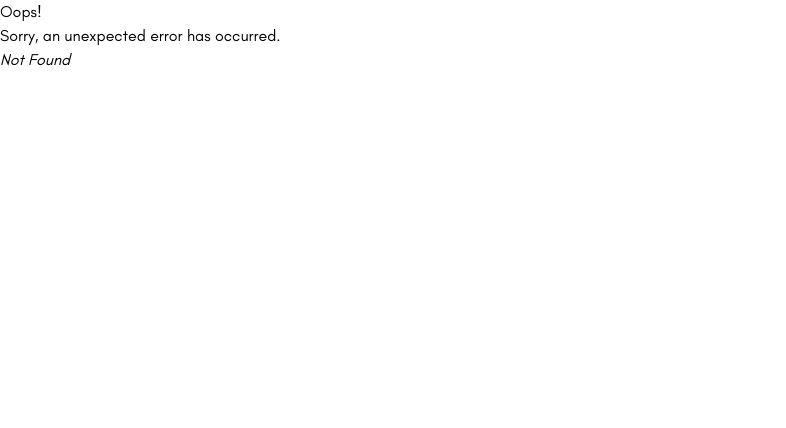
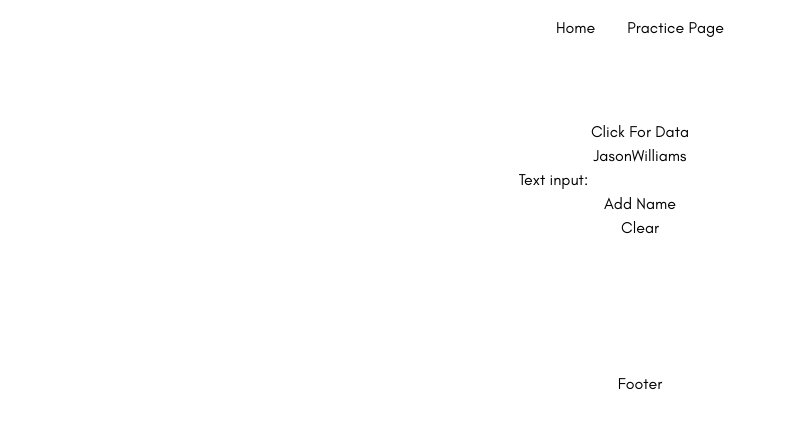
Before and after one commit to Jwill617Boston/StyledCompReact, a React (Create React App) app: page /practice in a window 1280 px wide. Before the commit this address had no page. Shown: the top 428 px of the page, without its empty margins (0-786 px from the left). Built offline with nearby package versions, Linux system fonts and the light colour scheme.

Commit message:
Router Data pass

```diff
--- a/src/components/navbar/NavbarComp.jsx
+++ b/src/components/navbar/NavbarComp.jsx
@@ -11,7 +11,7 @@ const NavbarComp = () => {
                   <Link to={`/`}>Home</Link>
                </Item>
                <Item>
-                  <Link to={`/practice_Page`}>Pratice Page</Link>
+                  <Link to={`/practice`}>Practice Page</Link>
                </Item>
             </NavWrapper>
          </ul>
--- a/src/index.js
+++ b/src/index.js
@@ -8,6 +8,7 @@ import HomePage from "./pages/HomePage";
 import PracticePage from "./pages/PracticePage";
 
 import "./index.css";
+import NewPage from "./pages/NewPage";
 
 const router = createBrowserRouter([
    {
@@ -20,7 +21,10 @@ const router = createBrowserRouter([
             element: <HomePage />,
          },
          {
-            path: "practice_page",
+            path: "practice",
+            loader: () => {
+               return [{ first: "Jason", last: "Williams" }];
+            },
             element: <PracticePage />,
          },
       ],
--- /dev/null
+++ b/src/pages/NewPage.jsx
@@ -0,0 +1,7 @@
+import React from "react";
+
+const NewPage = () => {
+   return <h1>NewPage</h1>;
+};
+
+export default NewPage;
--- a/src/pages/PracticePage.jsx
+++ b/src/pages/PracticePage.jsx
@@ -1,8 +1,10 @@
 import { useState } from "react";
 import axios from "axios";
 import { Wrapper, Item } from "../components/sytled/Practice";
+import { useLoaderData } from "react-router-dom";
 
 const PracticePage = () => {
+   const user = useLoaderData();
    const [data, setData] = useState([]);
    const [name, setName] = useState("");
 
@@ -13,11 +15,11 @@ const PracticePage = () => {
       });
    };
 
+   console.log(user);
+
    const clearData = () => {
       setData([]);
    };
-
-   console.log("Data", data);
 
    return (
       <>
@@ -25,6 +27,10 @@ const PracticePage = () => {
             <button onClick={getData}>
                <h1>Click For Data</h1>
             </button>
+            <h1>
+               {user[0].first}
+               {user[0].last}
+            </h1>
             <label>
                Text input:
                <input value={name} onChange={(e) => setName(e.target.value)} />
```
